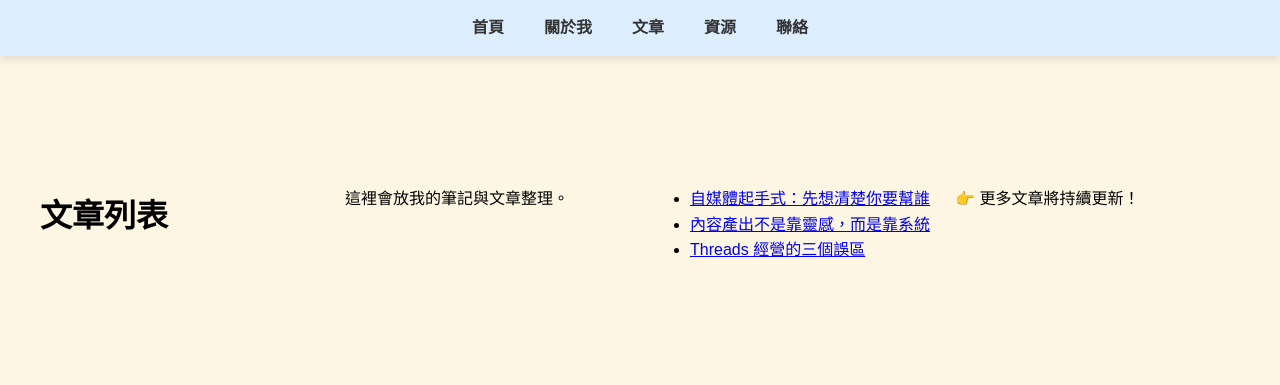
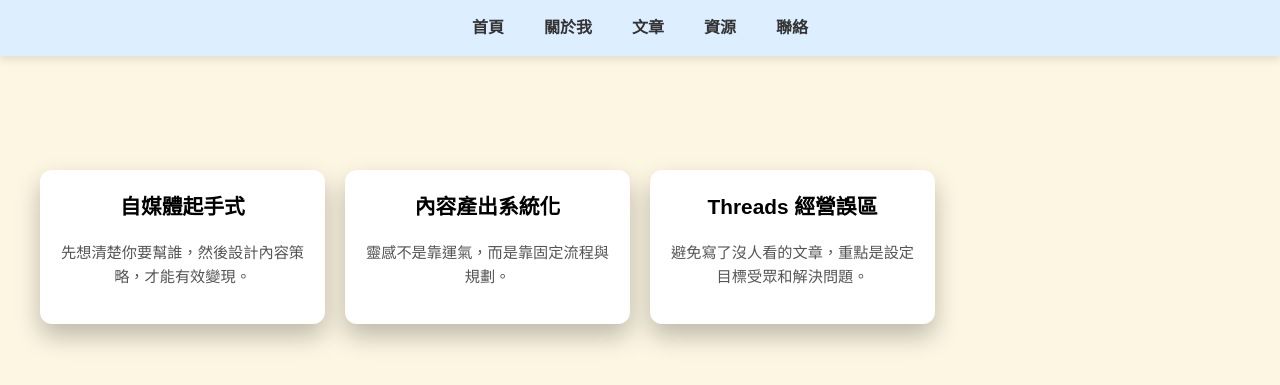
Before and after one commit to KenHAI666/Runing9TO5, a Jekyll site: the page built from articles.md, in a window 1280 px wide. Shown: the top 385 px of the page. Built offline with Jekyll 4.4.1, drawn with Linux system fonts in a browser that asks for light colours.

Commit message:
Update articles.md

```diff
--- a/articles.md
+++ b/articles.md
@@ -3,12 +3,17 @@ layout: default
 title: 文章
 ---
 
-# 文章列表
+<div class="card">
+  <h2>自媒體起手式</h2>
+  <p>先想清楚你要幫誰，然後設計內容策略，才能有效變現。</p>
+</div>
 
-這裡會放我的筆記與文章整理。
+<div class="card">
+  <h2>內容產出系統化</h2>
+  <p>靈感不是靠運氣，而是靠固定流程與規劃。</p>
+</div>
 
-- [自媒體起手式：先想清楚你要幫誰](#)
-- [內容產出不是靠靈感，而是靠系統](#)
-- [Threads 經營的三個誤區](#)
-
-👉 更多文章將持續更新！
+<div class="card">
+  <h2>Threads 經營誤區</h2>
+  <p>避免寫了沒人看的文章，重點是設定目標受眾和解決問題。</p>
+</div>
```
